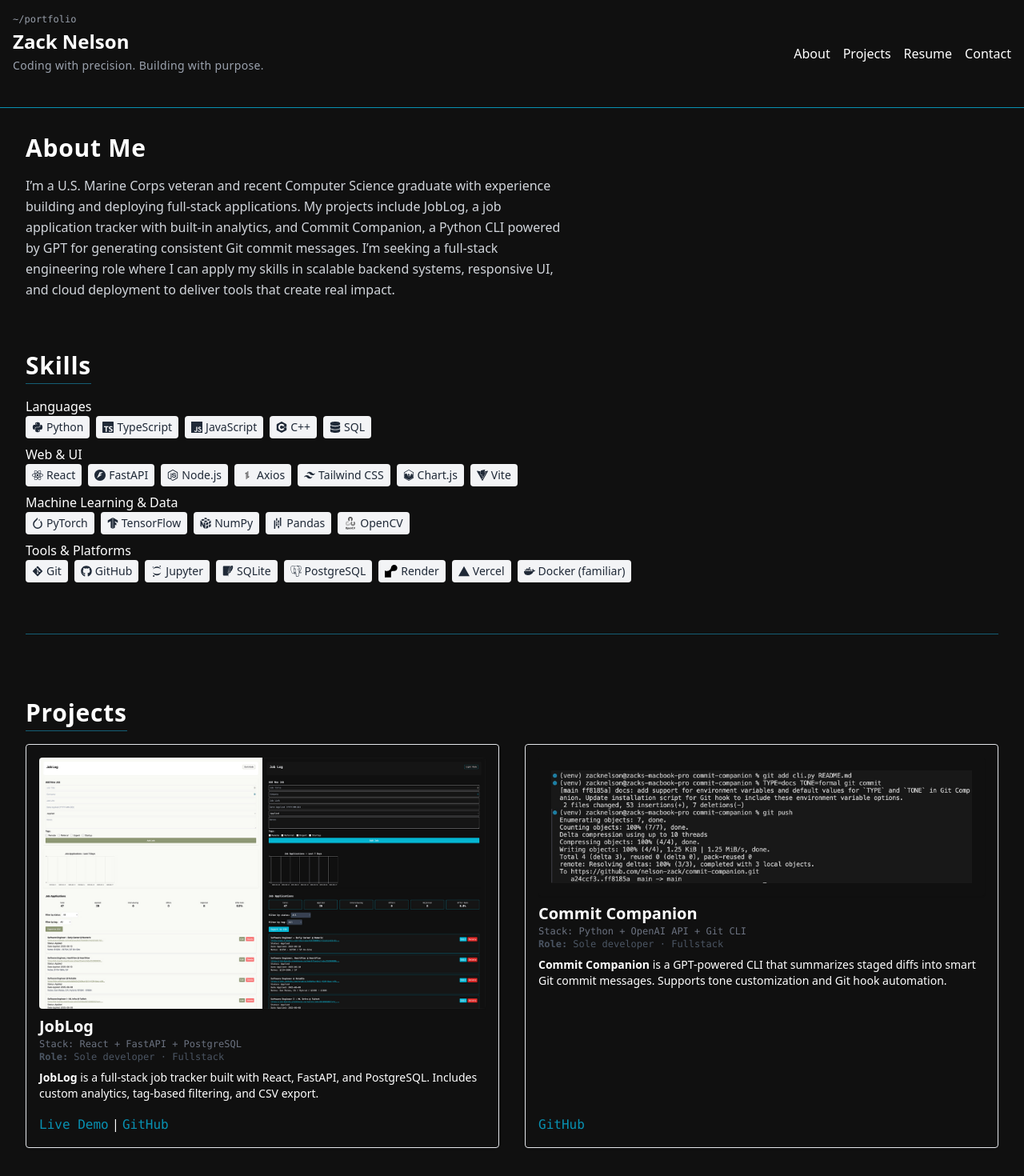
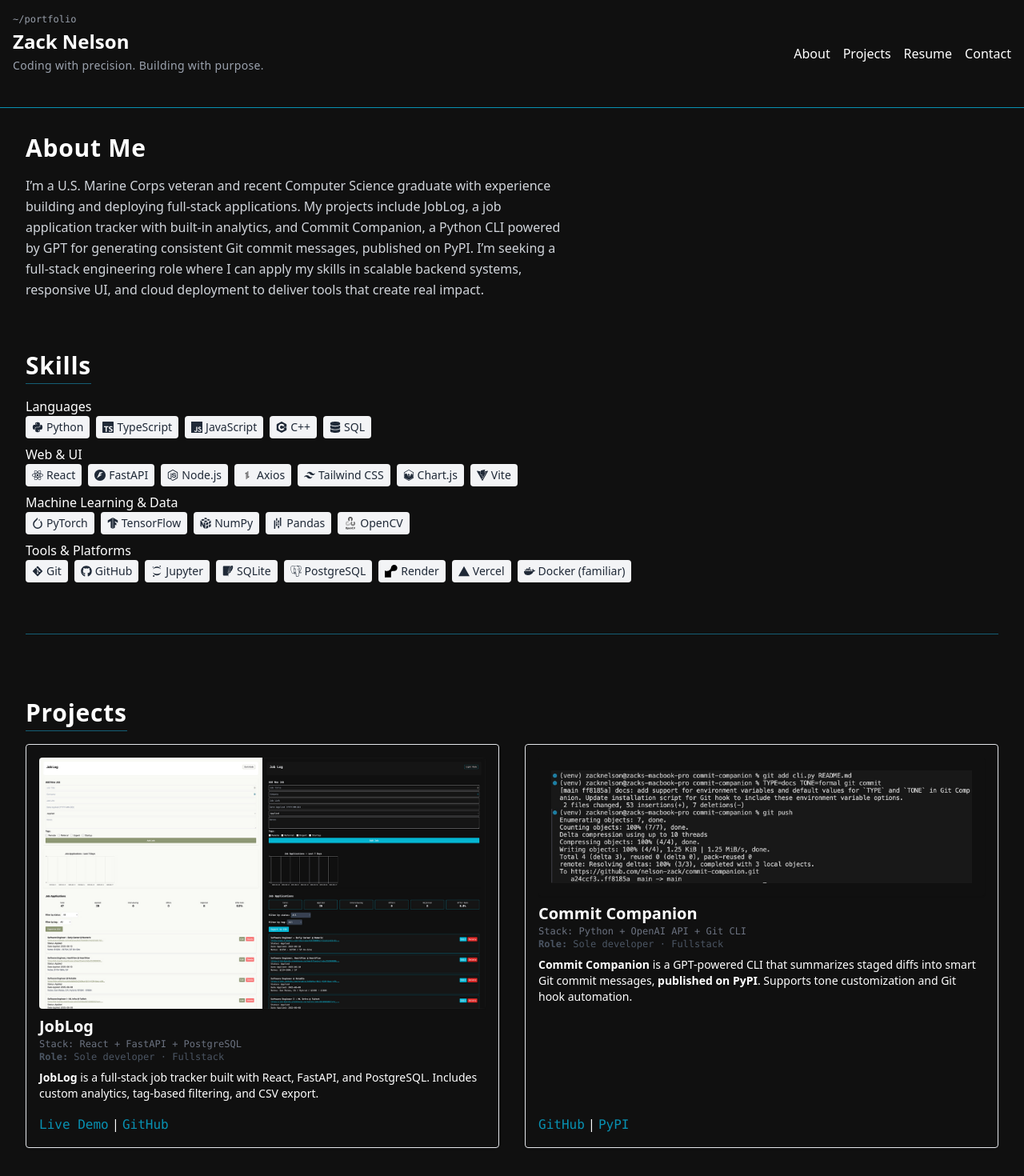
Before and after one commit to nelson-zack/portfolio, a React (Vite) app: page / in a window 1280 px wide. Shown: the top 1470 px of the page at 80% size. Built offline with nearby package versions, Linux system fonts and the light colour scheme.

Commit message:
feat: refactor App.tsx to include additional information on published projects and clarify role expectations.

```diff
--- a/src/App.tsx
+++ b/src/App.tsx
@@ -104,9 +104,10 @@
             projects include <strong>JobLog</strong>, a job application tracker
             with built-in analytics, and <strong>Commit Companion</strong>, a
             Python CLI powered by GPT for generating consistent Git commit
-            messages. I’m seeking a full-stack engineering role where I can
-            apply my skills in scalable backend systems, responsive UI, and
-            cloud deployment to deliver tools that create real impact.
+            messages, <strong>published on PyPI</strong>. I’m seeking a
+            full-stack engineering role where I can apply my skills in scalable
+            backend systems, responsive UI, and cloud deployment to deliver
+            tools that create real impact.
           </p>
         </section>
 
@@ -306,8 +307,9 @@
                 </p>
                 <p className='text-sm mb-2'>
                   <strong>Commit Companion</strong> is a GPT-powered CLI that
-                  summarizes staged diffs into smart Git commit messages.
-                  Supports tone customization and Git hook automation.
+                  summarizes staged diffs into smart Git commit messages,
+                  <strong> published on PyPI</strong>. Supports tone
+                  customization and Git hook automation.
                 </p>
               </div>
               <div className='mt-2'>
@@ -318,6 +320,15 @@
                   rel='noopener noreferrer'
                 >
                   GitHub
+                </a>{' '}
+                |{' '}
+                <a
+                  href='https://pypi.org/project/commit-companion/'
+                  className='text-cyan-600 hover:underline hover:text-cyan-400 transition font-mono'
+                  target='_blank'
+                  rel='noopener noreferrer'
+                >
+                  PyPI
                 </a>
               </div>
             </div>
```
